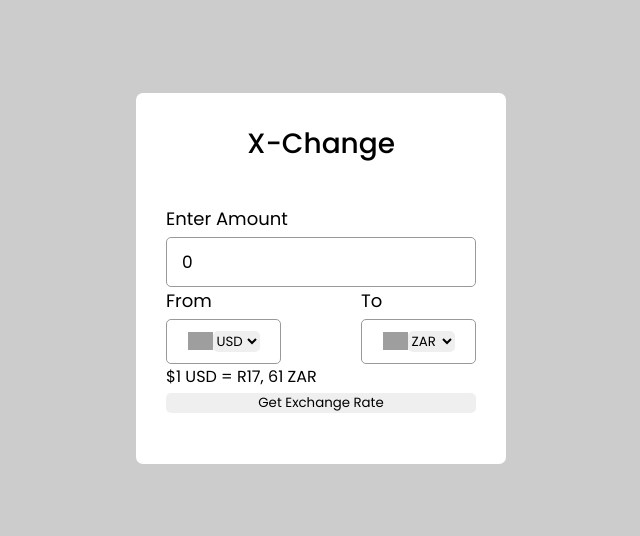
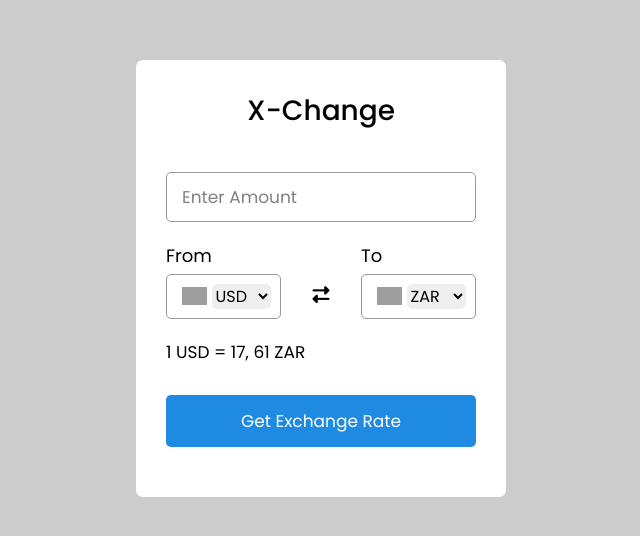
Before and after one commit to V-FOR-VEND3TTA/X-Change, a plain HTML site: page index.html in a window 1280 px wide. Shown: the part 122-658 px from the top of the page, without its empty margins (319-959 px from the left). Drawn offline with Linux system fonts and the light colour scheme; grey boxes are pictures that could not be loaded.

Commit message:
Added default currencies

```diff
--- a/css/style.css
+++ b/css/style.css
@@ -59,6 +59,7 @@ form input:focus {
 
 form .drop-list {
     display: flex;
+    margin-top: 20px;
     align-items: center;
     justify-content: space-between;
 }
@@ -75,8 +76,29 @@ form .drop-list {
 
 .select-box select {
     width: auto;
+    font-size: 16px;
+    margin: 0 -5px 0 5px;
 }
 
 .select-box img {
     max-width: 25px;
 }
+
+.drop-list .icon {
+    cursor: pointer;
+    font-size: 17px;
+    margin-top: 30px;
+}
+
+form .exchange-rate {
+    font-size: 17px;
+    margin: 20px 0 30px;
+}
+
+form button {
+    height: 52px;
+    color: #fff;
+    font-size: 17px;
+    cursor: pointer;
+    background-color: rgb(30, 138, 226);
+}
--- a/index.html
+++ b/index.html
@@ -8,7 +8,7 @@
     <!--My stylesheet-->
     <link rel="stylesheet" href="css/style.css">
     <!--FontAwesome CDN-->
-    <link rel="stylesheet" href="https://cdnjs.cloudfare.com/ajax/libs/font-awesome/5.15.3/css/all.min.css">
+    <link rel="stylesheet" href="https://cdnjs.cloudflare.com/ajax/libs/font-awesome/6.2.0/css/all.min.css">
     <!--All country flags imported from https://flagscdn.com-->
 
 </head>
@@ -17,8 +17,8 @@
         <header>X-Change</header>
         <form action="">
             <div class="amount">
-                <p>Enter Amount</p>
-                <input type="text" value="0">
+                <!--<p>Enter Amount</p>-->
+                <input type="text" value="Enter Amount" style="color:gray;">
             </div>
             <div class="drop-list">
                 <!--Changing from this currency-->
@@ -26,38 +26,30 @@
                     <p>From</p>
                     <div class="select-box">
                         <img src="https://flagcdn.com/32x24/us.png" alt="flag">
-                        <select>
-                            <option value="USD">USD</option>
-                            <option value="GBP">GBP</option>
-                            <option value="INR">INR</option>
-                            <option value="RUB">RUB</option>
-                            <option value="ZAR">ZAR</option>
-                        </select>
+                        <select></select>
                     </div>
                 </div>
-
+                <div class="icon"><i class="fas fa-exchange-alt"></i></div>
                 <!--To this currency-->
                 <div class="to">
                     <p>To</p>
                     <div class="select-box">
                         <img src="https://flagcdn.com/32x24/za.png" alt="flag">
-                        <select>
-                            <option value="ZAR">ZAR</option>
-                            <option value="GBP">GBP</option>
-                            <option value="INR">INR</option>
-                            <option value="RUB">RUB</option>
-                            <option value="USD">USD</option>
-                        </select>
+                        <select></select>
                     </div>
                 </div>
             </div>
 
             <div class="exchange-rate">
-                $1 USD = R17, 61 ZAR
+                1 USD = 17, 61 ZAR
             </div>
             <button>Get Exchange Rate</button>
         </form>
     </div>
 
+    <!--Scripts-->
+    <script src="js/country-list.js"></script>
+    <script src="js/script.js"></script>
+
 </body>
 </html>
--- /dev/null
+++ b/js/country-list.js
@@ -0,0 +1,161 @@
+let countryCode = {
+    "AED" : "AE",
+    "AFN" : "AF",
+    "XCD" : "AG",
+    "ALL" : "AL",
+    "AMD" : "AM",
+    "ANG" : "AN",
+    "AOA" : "AO",
+    "AQD" : "AQ",
+    "ARS" : "AR",
+    "AUD" : "AU",
+    "AZN" : "AZ",
+    "BAM" : "BA",
+    "BBD" : "BB",
+    "BDT" : "BD",
+    "XOF" : "BE",
+    "BGN" : "BG",
+    "BHD" : "BH",
+    "BIF" : "BI",
+    "BMD" : "BM",
+    "BND" : "BN",
+    "BOB" : "BO",
+    "BRL" : "BR",
+    "BSD" : "BS",
+    "NOK" : "BV",
+    "BWP" : "BW",
+    "BYR" : "BY",
+    "BZD" : "BZ",
+    "CAD" : "CA",
+    "CDF" : "CD",
+    "XAF" : "CF",
+    "CHF" : "CH",
+    "CLP" : "CL",
+    "CNY" : "CN",
+    "COP" : "CO",
+    "CRC" : "CR",
+    "CUP" : "CU",
+    "CVE" : "CV",
+    "CYP" : "CY",
+    "CZK" : "CZ",
+    "DJF" : "DJ",
+    "DKK" : "DK",
+    "DOP" : "DO",
+    "DZD" : "DZ",
+    "ECS" : "EC",
+    "EEK" : "EE",
+    "EGP" : "EG",
+    "ETB" : "ET",
+    "EUR" : "FR",
+    "FJD" : "FJ",
+    "FKP" : "FK",
+    "GBP" : "GB",
+    "GEL" : "GE",
+    "GGP" : "GG",
+    "GHS" : "GH",
+    "GIP" : "GI",
+    "GMD" : "GM",
+    "GNF" : "GN",
+    "GTQ" : "GT",
+    "GYD" : "GY",
+    "HKD" : "HK",
+    "HNL" : "HN",
+    "HRK" : "HR",
+    "HTG" : "HT",
+    "HUF" : "HU",
+    "IDR" : "ID",
+    "ILS" : "IL",
+    "INR" : "IN",
+    "IQD" : "IQ",
+    "IRR" : "IR",
+    "ISK" : "IS",
+    "JMD" : "JM",
+    "JOD" : "JO",
+    "JPY" : "JP",
+    "KES" : "KE",
+    "KGS" : "KG",
+    "KHR" : "KH",
+    "KMF" : "KM",
+    "KPW" : "KP",
+    "KRW" : "KR",
+    "KWD" : "KW",
+    "KYD" : "KY",
+    "KZT" : "KZ",
+    "LAK" : "LA",
+    "LBP" : "LB",
+    "LKR" : "LK",
+    "LRD" : "LR",
+    "LSL" : "LS",
+    "LTL" : "LT",
+    "LVL" : "LV",
+    "LYD" : "LY",
+    "MAD" : "MA",
+    "MDL" : "MD",
+    "MGA" : "MG",
+    "MKD" : "MK",
+    "MMK" : "MM",
+    "MNT" : "MN",
+    "MOP" : "MO",
+    "MRO" : "MR",
+    "MTL" : "MT",
+    "MUR" : "MU",
+    "MVR" : "MV",
+    "MWK" : "MW",
+    "MXN" : "MX",
+    "MYR" : "MY",
+    "MZN" : "MZ",
+    "NAD" : "NA",
+    "XPF" : "NC",
+    "NGN" : "NG",
+    "NIO" : "NI",
+    "NPR" : "NP",
+    "NZD" : "NZ",
+    "OMR" : "OM",
+    "PAB" : "PA",
+    "PEN" : "PE",
+    "PGK" : "PG",
+    "PHP" : "PH",
+    "PKR" : "PK",
+    "PLN" : "PL",
+    "PYG" : "PY",
+    "QAR" : "QA",
+    "RON" : "RO",
+    "RSD" : "RS",
+    "RUB" : "RU",
+    "RWF" : "RW",
+    "SAR" : "SA",
+    "SBD" : "SB",
+    "SCR" : "SC",
+    "SDG" : "SD",
+    "SEK" : "SE",
+    "SGD" : "SG",
+    "SKK" : "SK",
+    "SLL" : "SL",
+    "SOS" : "SO",
+    "SRD" : "SR",
+    "STD" : "ST",
+    "SVC" : "SV",
+    "SYP" : "SY",
+    "SZL" : "SZ",
+    "THB" : "TH",
+    "TJS" : "TJ",
+    "TMT" : "TM",
+    "TND" : "TN",
+    "TOP" : "TO",
+    "TRY" : "TR",
+    "TTD" : "TT",
+    "TWD" : "TW",
+    "TZS" : "TZ",
+    "UAH" : "UA",
+    "UGX" : "UG",
+    "USD" : "US",
+    "UYU" : "UY",
+    "UZS" : "UZ",
+    "VEF" : "VE",
+    "VND" : "VN",
+    "VUV" : "VU",
+    "YER" : "YE",
+    "ZAR" : "ZA",
+    "ZMK" : "ZM",
+    "ZWD" : "ZW"
+}
--- /dev/null
+++ b/js/script.js
@@ -0,0 +1,17 @@
+const dropList = document.querySelectorAll(".drop-list select");
+
+for (let i  = 0; i < dropList.length; i++) {
+    for(currencyCode in countryCode) {
+        // Making the default conversion to be USD to ZAR
+        let selected;
+        if(i == 0) {
+            selected = currencyCode == "USD" ? "selected" : "";
+        } else if  (i == 1) {
+            selected = currencyCode == "ZAR" ? "selected" : "";
+        }
+        // Creating option tag with passing currency code as a text and value
+        let optionTag = `<option value="${currencyCode}" ${selected}>${currencyCode}</option>`;
+        // Inserting options tag inside select tag
+        dropList[i].insertAdjacentHTML("beforeend", optionTag);
+    }
+}
```
